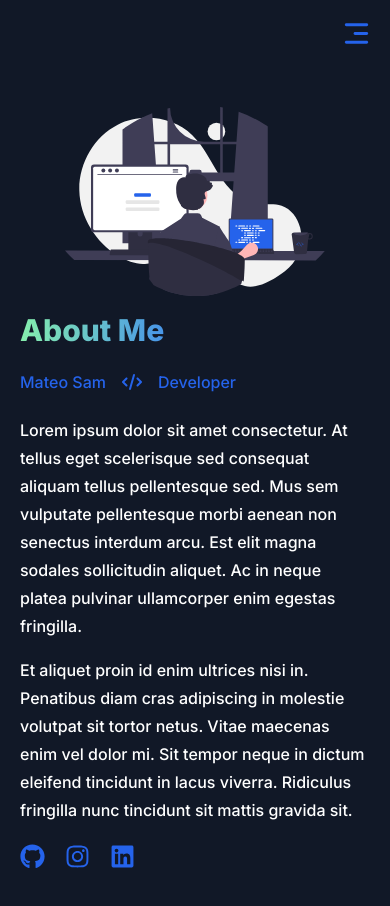
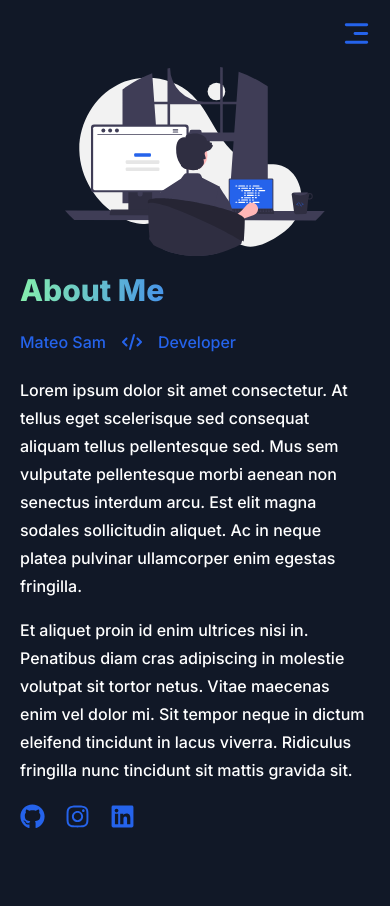
Before and after one commit to sammateo/portfolio-update, a Next.js app: page /about in a window 390 px wide. Shown: the top 906 px of the page. After the commit the page ends 844 px from the top, so only its background shows below. Built offline with nearby package versions, Linux system fonts and the light colour scheme.

Commit message:
adjusting padding

```diff
--- a/app/about/page.tsx
+++ b/app/about/page.tsx
@@ -9,7 +9,7 @@ export default function page() {
 	return (
 		<div className="bg-gray-900 flex flex-col md:gap-y-20">
 			<Navigation />
-			<div className="grid grid-cols-1 md:grid-cols-2 gap-y-4 py-10">
+			<div className="grid grid-cols-1 md:grid-cols-2 gap-y-4 md:py-10">
 				<div className="flex items-center">
 					<div className="flex w-4/6 lg:1/2 mx-auto">
 						<AboutImage />
```
